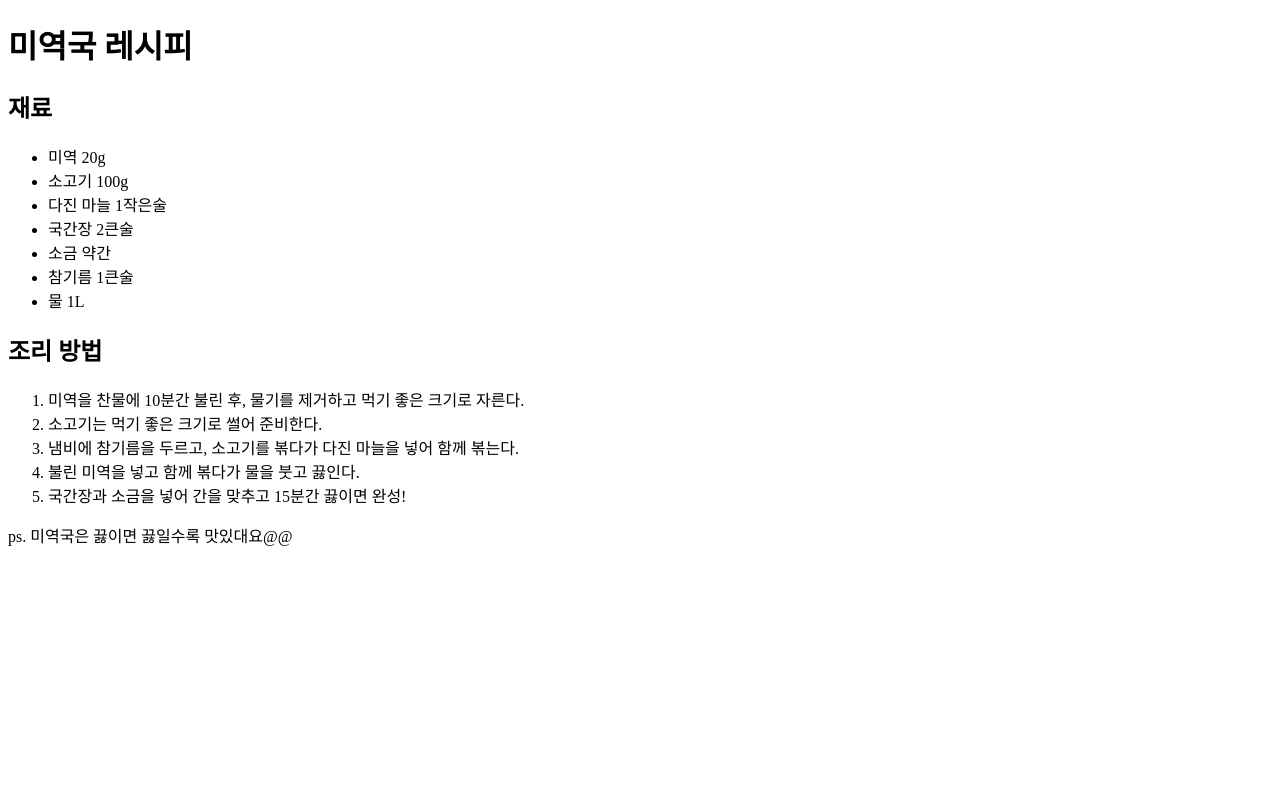
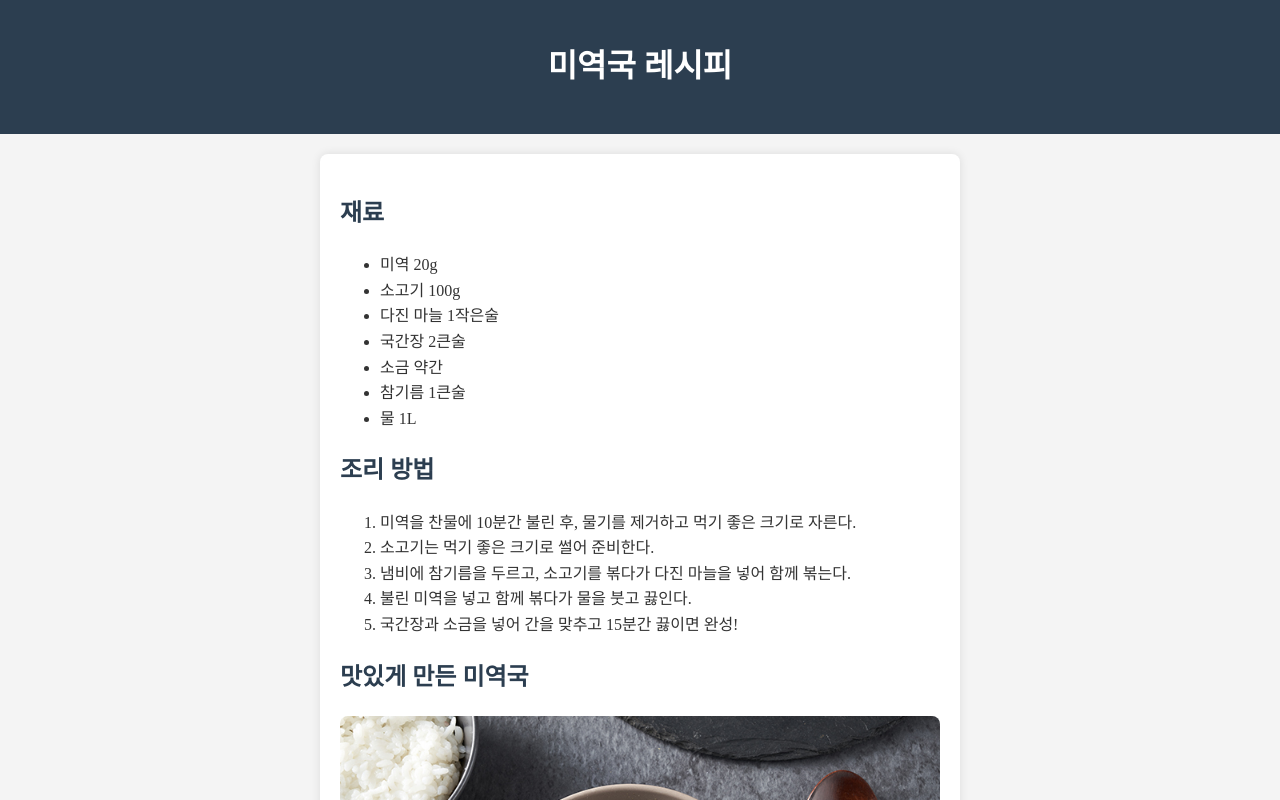
Before and after one commit to BaileyChoi/Recipe_page, a plain HTML site: page miyeokguk.html in a window 1280 px wide. Shown: the top 800 px of the page. Drawn offline with Linux system fonts and the light colour scheme.

Commit message:
Feat: 미역국 레시피 css 파일 추가
- css 파일 추가
- html footer 수정

```diff
--- /dev/null
+++ b/miyeokguk.css
@@ -0,0 +1,38 @@
+body {
+  line-height: 1.6;
+  margin: 0;
+  padding: 0;
+  background-color: #f4f4f4;
+  color: #333;
+}
+
+header {
+  background: #2c3e50;
+  color: white;
+  padding: 20px;
+  text-align: center;
+}
+
+main {
+  max-width: 600px;
+  margin: 20px auto;
+  padding: 20px;
+  background: white;
+  border-radius: 8px;
+  box-shadow: 0 0 10px rgba(0, 0, 0, 0.1);
+}
+
+h1 {
+  color: white;
+}
+h2 {
+  color: #2c3e50;
+}
+
+footer {
+  text-align: center;
+  padding: 10px;
+  background: #2c3e50;
+  color: white;
+  margin-top: 20px;
+}
--- a/miyeokguk.html
+++ b/miyeokguk.html
@@ -4,6 +4,7 @@
     <meta charset="UTF-8" />
     <meta name="viewport" content="width=device-width, initial-scale=1.0" />
     <title>미역국 레시피</title>
+    <link rel="stylesheet" href="miyeokguk.css" />
   </head>
   <body>
     <header>
@@ -38,9 +39,17 @@
           <li>국간장과 소금을 넣어 간을 맞추고 15분간 끓이면 완성!</li>
         </ol>
       </section>
+      <section>
+        <h2>맛있게 만든 미역국</h2>
+        <img
+          src="miyeokguk.jpg"
+          alt="완성된 미역국"
+          style="width: 100%; max-width: 600px; border-radius: 8px"
+        />
+      </section>
     </main>
     <footer>
-      <p>ps. 미역국은 끓이면 끓일수록 맛있대요@@</p>
+      <p>ps. 미역국은 끓이면 끓일수록 맛있대요@@ Happy Unbirthday!</p>
     </footer>
   </body>
 </html>
```
